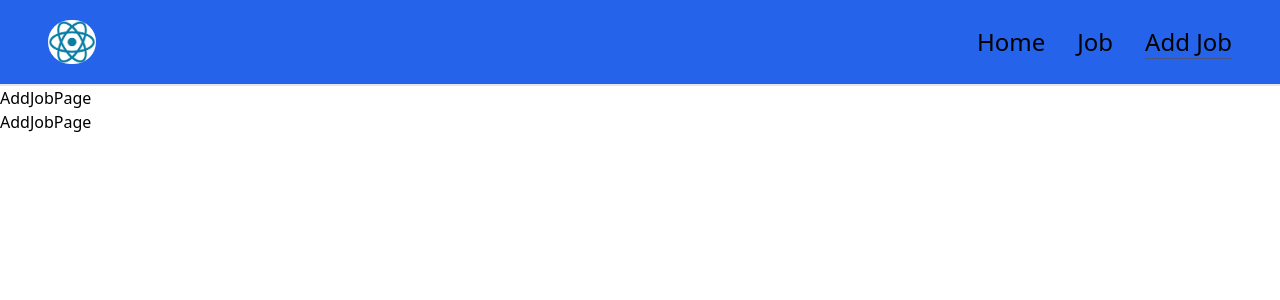
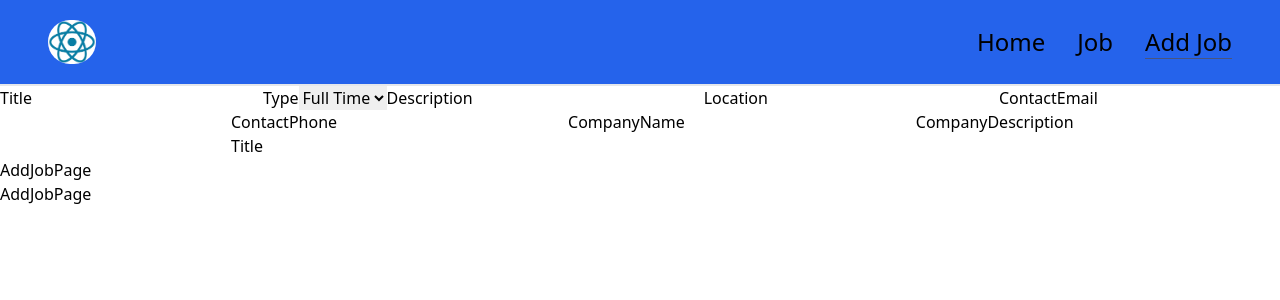
Before and after one commit to jarviswuod/react_jobs, a React (Vite) app in the folder reactJobs/: page /add-job in a window 1280 px wide. Shown: the top 300 px of the page. Built offline with nearby package versions, Linux system fonts and the light colour scheme.

Commit message:
Added AddJob functionality

```diff
--- a/reactJobs/src/components/Jobs.jsx
+++ b/reactJobs/src/components/Jobs.jsx
@@ -16,8 +16,6 @@ const Jobs = ({ homeActive }) => {
       try {
         const res = await fetch(apiUrl);
         const data = await res.json();
-
-        console.log(data);
         setJobsListing(data);
       } catch (error) {
         console.log(`Error fetching data ${error}`);
--- a/reactJobs/src/pages/AddJobPage.jsx
+++ b/reactJobs/src/pages/AddJobPage.jsx
@@ -1,11 +1,118 @@
-import React from "react";
+import React, { useState } from "react";
+import { useNavigate } from "react-router-dom";
 
-const AddJobPage = () => {
+const AddJobPage = ({ addJobSubmit }) => {
+  const navigate = useNavigate();
+
+  const [title, setTitle] = useState("");
+  const [type, setType] = useState("Full-time");
+  const [location, setLocation] = useState("");
+  const [description, setDescription] = useState("");
+  const [salary, setSalary] = useState("under $50k");
+  const [companyName, setCompanyName] = useState("");
+  const [companyDescription, setCompanyDescription] = useState("");
+  const [contactEmail, setContactEmail] = useState("");
+  const [contactPhone, setContactPhone] = useState("");
+
+  const submitForm = (e) => {
+    e.preventDefault();
+    const newJob = {
+      title,
+      description,
+      type,
+      salary,
+      location,
+      company: {
+        name: companyName,
+        description: companyDescription,
+        contactEmail,
+        contactPhone,
+      },
+    };
+    addJobSubmit(newJob);
+    return navigate("/jobs");
+  };
+
   return (
-    <div>
-      <h1>AddJobPage</h1>
-      <h1>AddJobPage</h1>
-    </div>
+    <>
+      <section>
+        <form action="post" onSubmit={submitForm}>
+          <label htmlFor="title">Title</label>
+          <input
+            type="text"
+            name="title"
+            value={title}
+            onChange={(e) => setTitle(e.target.value)}
+          />
+
+          <label htmlFor="type">Type</label>
+          <select
+            name="type"
+            id="type"
+            required
+            value={type}
+            onChange={(e) => e.target.value}
+          >
+            <option value="full-time">Full Time</option>
+            <option value="full-time">Full Time</option>
+            <option value="full-time">Full Time</option>
+            <option value="full-time">Full Time</option>
+          </select>
+
+          <label htmlFor="description">Description</label>
+          <input
+            type="text"
+            name="description"
+            value={description}
+            onChange={(e) => setDescription(e.target.value)}
+          />
+          <label htmlFor="location">Location</label>
+          <input
+            type="text"
+            name="location"
+            value={location}
+            onChange={(e) => setLocation(e.target.value)}
+          />
+          <label htmlFor="contactEmail">ContactEmail</label>
+          <input
+            type="text"
+            name="contactEmail"
+            value={contactEmail}
+            onChange={(e) => setContactEmail(e.target.value)}
+          />
+          <label htmlFor="contactPhone">ContactPhone</label>
+          <input
+            type="text"
+            name="contactPhone"
+            value={contactPhone}
+            onChange={(e) => setContactPhone(e.target.value)}
+          />
+          <label htmlFor="companyName">CompanyName</label>
+          <input
+            type="text"
+            name="companyName"
+            value={companyName}
+            onChange={(e) => setCompanyName(e.target.value)}
+          />
+          <label htmlFor="companyDescription">CompanyDescription</label>
+          <input
+            type="text"
+            name="companyDescription"
+            value={companyDescription}
+            onChange={(e) => setCompanyDescription(e.target.value)}
+          />
+          <label htmlFor="title">Title</label>
+          <input
+            type="text"
+            name="title"
+            value={title}
+            onChange={(e) => setTitle(e.target.value)}
+          />
+          <h1>AddJobPage</h1>
+          <h1>AddJobPage</h1>
+        </form>
+      </section>
+    </>
   );
 };
 
```
